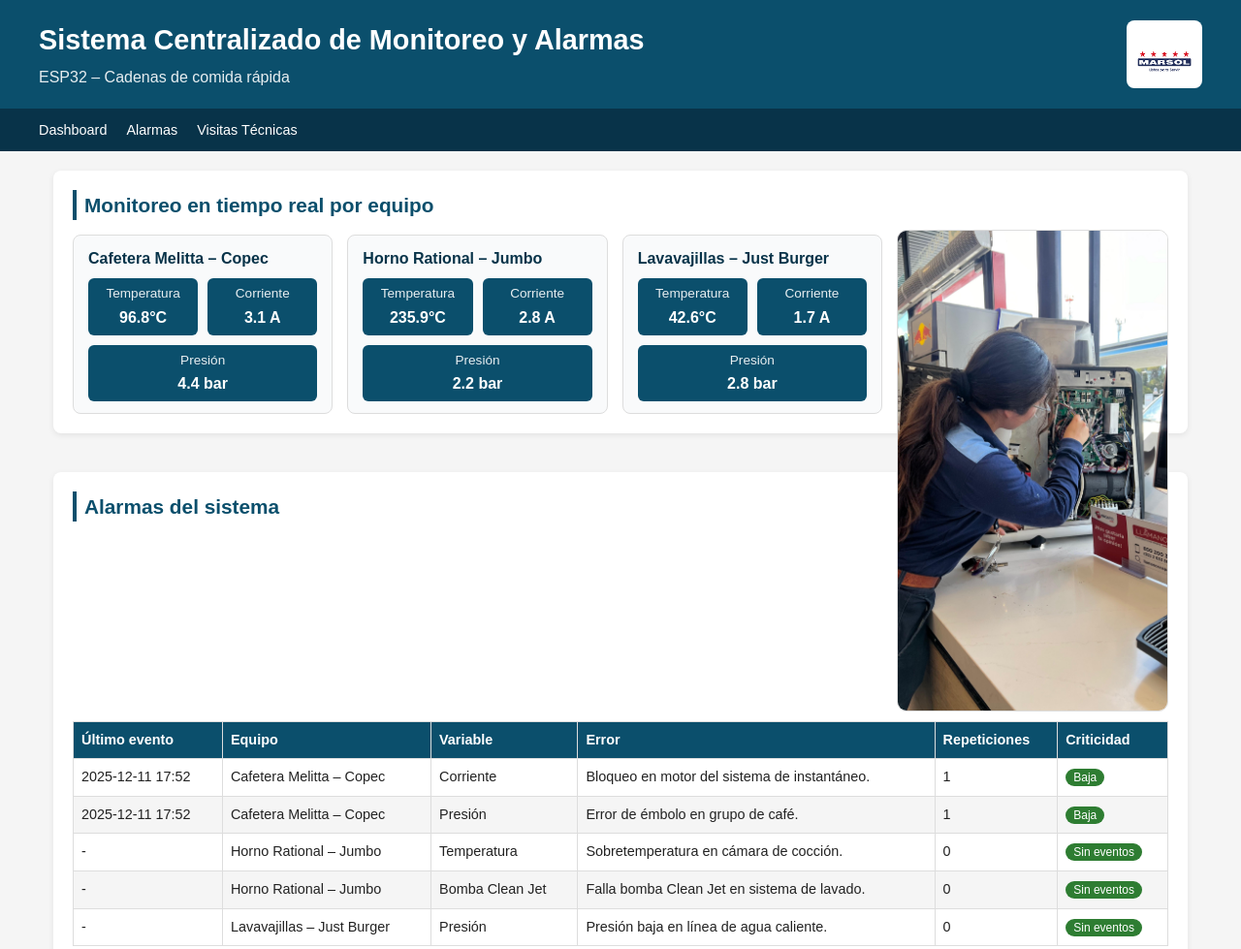
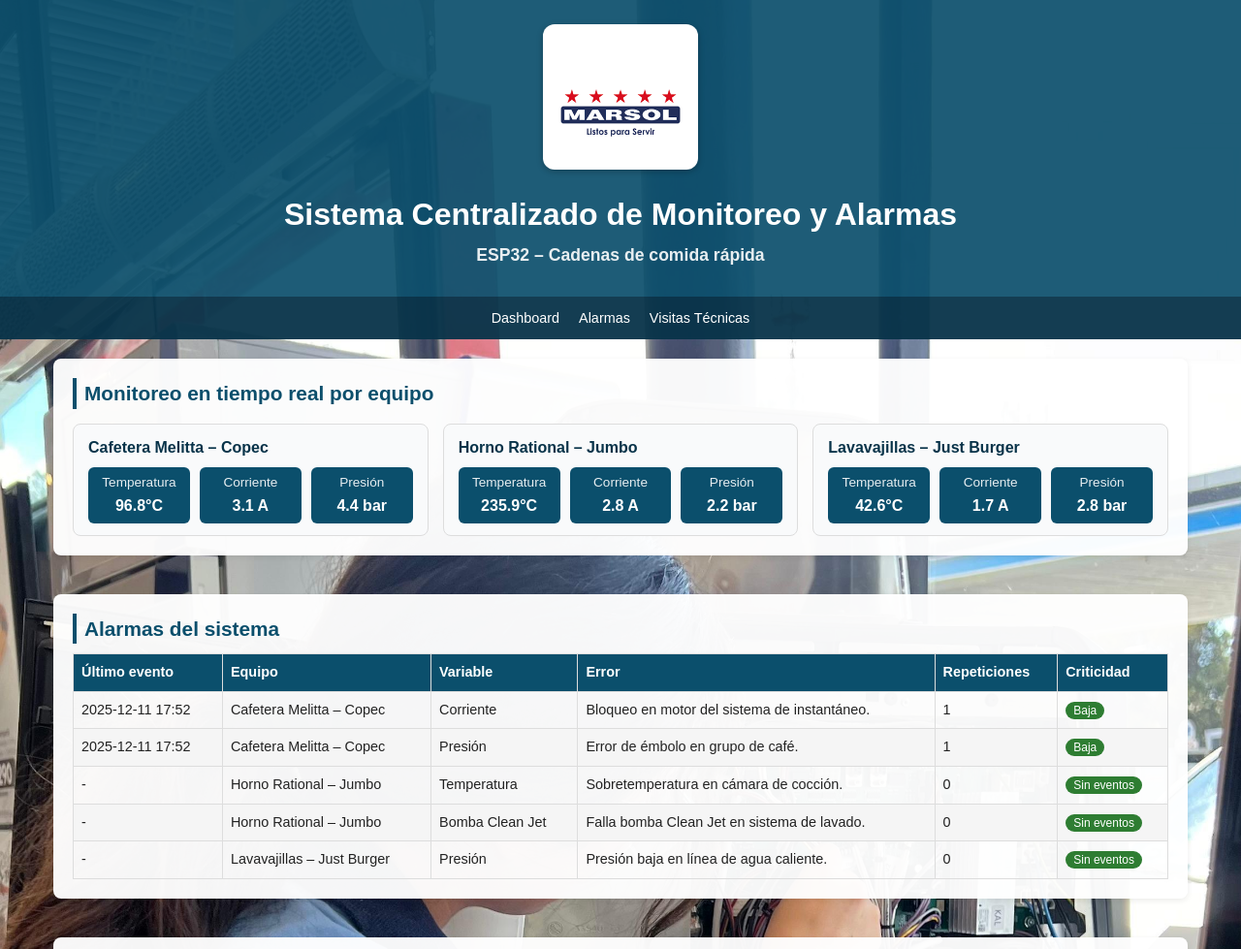
Before and after one commit to mguinezrobles-svg/sistema-monitoreo-web, a plain HTML site: page index.html in a window 1280 px wide. Shown: the top 979 px of the page at 97% size. Drawn offline with Linux system fonts and the light colour scheme.

Commit message:
Update index.html

```diff
--- a/index.html
+++ b/index.html
@@ -7,21 +7,85 @@
   <meta name="description" content="Sistema centralizado de monitoreo y generación de alarmas para cadenas de comida rápida basado en ESP32.">
   <style>
     * { box-sizing: border-box; margin: 0; padding: 0; font-family: Arial, sans-serif; }
-    body { background-color: #f5f5f5; color: #222; line-height: 1.5; }
-    header { background: #0b4f6c; color: #fff; padding: 20px; }
-    header .titulo { max-width: 1200px; margin: 0 auto; display: flex; align-items: center; justify-content: space-between; gap: 15px; }
-    header h1 { font-size: 1.8rem; margin-bottom: 5px; }
-    header h2 { font-size: 1rem; font-weight: normal; opacity: 0.9; }
-    .logo-marsol-header { max-height: 70px; background: #fff; padding: 6px 10px; border-radius: 8px; }
 
-    nav { background: #083349; }
-    nav ul { list-style: none; display: flex; max-width: 1200px; margin: 0 auto; padding: 10px 0; gap: 20px; flex-wrap: wrap; }
-    nav a { color: #fff; text-decoration: none; font-size: 0.9rem; }
+    body {
+      background: #f5f5f5 url('img/maria_servicio_tecnico.jpg') no-repeat center fixed;
+      background-size: cover;
+      color: #222;
+      line-height: 1.5;
+    }
 
-    main { max-width: 1200px; margin: 20px auto; padding: 0 15px 40px; }
-    section { margin-bottom: 40px; background: #fff; border-radius: 8px; padding: 20px; box-shadow: 0 2px 6px rgba(0,0,0,0.08); }
-    section h3 { margin-bottom: 10px; font-size: 1.3rem; color: #0b4f6c; border-left: 4px solid #0b4f6c; padding-left: 8px; }
-    section p { margin-bottom: 10px; font-size: 0.95rem; text-align: justify; }
+    header {
+      background: rgba(11, 79, 108, 0.92);
+      color: #fff;
+      padding: 25px 0;
+      text-align: center;
+    }
+
+    /* LOGO centrado estilo portada */
+    .logo-marsol-header {
+      max-height: 150px;
+      background: #fff;
+      padding: 10px 15px;
+      border-radius: 12px;
+      box-shadow: 0 2px 6px rgba(0,0,0,0.25);
+      margin-bottom: 15px;
+    }
+
+    header h1 {
+      font-size: 2rem;
+      font-weight: bold;
+      margin-bottom: 5px;
+    }
+
+    header h2 {
+      font-size: 1.1rem;
+      opacity: 0.9;
+      margin-bottom: 5px;
+    }
+
+    nav {
+      background: rgba(8, 51, 73, 0.95);
+    }
+
+    nav ul {
+      list-style: none;
+      display: flex;
+      max-width: 1200px;
+      margin: 0 auto;
+      padding: 10px 0;
+      gap: 20px;
+      flex-wrap: wrap;
+      justify-content: center;
+    }
+
+    nav a {
+      color: #fff;
+      text-decoration: none;
+      font-size: 0.9rem;
+    }
+
+    main {
+      max-width: 1200px;
+      margin: 20px auto;
+      padding: 0 15px 40px;
+    }
+
+    section {
+      margin-bottom: 40px;
+      background: rgba(255, 255, 255, 0.96);
+      border-radius: 8px;
+      padding: 20px;
+      box-shadow: 0 2px 6px rgba(0,0,0,0.08);
+    }
+
+    section h3 {
+      margin-bottom: 10px;
+      font-size: 1.3rem;
+      color: #0b4f6c;
+      border-left: 4px solid #0b4f6c;
+      padding-left: 8px;
+    }
 
     .equipos-grid {
       display: grid;
@@ -36,16 +100,19 @@
       padding: 12px 15px;
       background: #f9fafb;
     }
+
     .equipo-card h4 {
       margin-bottom: 8px;
       color: #083349;
     }
+
     .variables-equipo {
       display: flex;
       gap: 10px;
       flex-wrap: wrap;
       margin-top: 5px;
     }
+
     .var-box {
       flex: 1 1 80px;
       background: #0b4f6c;
@@ -55,15 +122,9 @@
       text-align: center;
       font-size: 0.85rem;
     }
-    .var-box span {
-      display: block;
-      opacity: 0.9;
-    }
-    .var-box strong {
-      display: block;
-      margin-top: 2px;
-      font-size: 1rem;
-    }
+
+    .var-box span { display: block; opacity: 0.9; }
+    .var-box strong { display: block; margin-top: 2px; font-size: 1rem; }
 
     table { width: 100%; border-collapse: collapse; margin-top: 10px; font-size: 0.9rem; }
     th, td { border: 1px solid #ddd; padding: 8px; text-align: left; }
@@ -80,41 +141,36 @@
       color: #b71c1c;
       font-weight: bold;
     }
-    .fila-critica td {
-      border-color: #ffcdd2;
-    }
 
-    .foto-autora {
-      max-width: 280px;
-      float: right;
-      margin: 0 0 10px 15px;
+    .fila-critica td { border-color: #ffcdd2; }
+
+    .imagen-seccion {
+      width: 100%;
+      max-width: 650px;
+      display: block;
+      margin: 25px auto;
       border-radius: 10px;
       border: 1px solid #ddd;
     }
 
-    .imagen-seccion {
-      width: 100%;
-      max-width: 600px;
-      display: block;
-      margin: 10px auto 15px auto;
-      border-radius: 10px;
-      border: 1px solid #ddd;
+    footer {
+      background: rgba(8, 51, 73, 0.95);
+      color:#fff;
+      text-align:center;
+      padding:10px;
+      font-size:0.8rem;
     }
-
-    footer { background:#083349; color:#fff; text-align:center; padding:10px; font-size:0.8rem; }
   </style>
 </head>
 
 <body>
 
 <header>
-  <div class="titulo">
-    <div>
-      <h1>Sistema Centralizado de Monitoreo y Alarmas</h1>
-      <h2>ESP32 – Cadenas de comida rápida</h2>
-    </div>
-    <img src="img/logo_marsol.png" class="logo-marsol-header">
-  </div>
+  <!-- LOGO CENTRADO -->
+  <img src="img/logo_marsol.png" class="logo-marsol-header">
+
+  <h1>Sistema Centralizado de Monitoreo y Alarmas</h1>
+  <h2>ESP32 – Cadenas de comida rápida</h2>
 </header>
 
 <nav>
@@ -129,8 +185,6 @@
 
 <section id="dashboard">
   <h3>Monitoreo en tiempo real por equipo</h3>
-
-  <img src="img/maria_servicio_tecnico.jpg" class="foto-autora">
 
   <div class="equipos-grid">
 
@@ -185,8 +239,6 @@
 <section id="visitas">
   <h3>Visitas Técnicas Generadas</h3>
 
-  <img src="img/equipo_tecnico_marsol.jpg" class="imagen-seccion">
-
   <table>
     <thead>
       <tr>
@@ -200,6 +252,9 @@
   </table>
 </section>
 
+<!-- IMAGEN AL FINAL -->
+<img src="img/equipo_tecnico_marsol.jpg" class="imagen-seccion">
+
 </main>
 
 <footer>
@@ -207,17 +262,13 @@
 </footer>
 
 <script>
-  function numero(min, max) {
-    return (Math.random() * (max - min) + min).toFixed(1);
-  }
+  function numero(min, max) { return (Math.random() * (max - min) + min).toFixed(1); }
 
   const erroresConfig = [
     { id:"motor_instantaneo", equipo:"Cafetera Melitta – Copec", variable:"Corriente", descripcion:"Bloqueo en motor del sistema de instantáneo.", repeticiones:0, maxSimulado:8, tieneVisitaCritica:false },
     { id:"error_embolo_cafetera", equipo:"Cafetera Melitta – Copec", variable:"Presión", descripcion:"Error de émbolo en grupo de café.", repeticiones:0, maxSimulado:3, tieneVisitaCritica:false },
     { id:"sobretemp_horno", equipo:"Horno Rational – Jumbo", variable:"Temperatura", descripcion:"Sobretemperatura en cámara de cocción.", repeticiones:0, maxSimulado:5, tieneVisitaCritica:false },
     { id:"falla_bomba_clean_jet", equipo:"Horno Rational – Jumbo", variable:"Bomba Clean Jet", descripcion:"Falla bomba Clean Jet en sistema de lavado.", repeticiones:0, maxSimulado:3, tieneVisitaCritica:false },
-
-    /* AQUÍ EL CAMBIO QUE PEDISTE */
     { id:"baja_presion_lavavajillas", equipo:"Lavavajillas – Just Burger", variable:"Presión", descripcion:"Presión baja en línea de agua caliente.", repeticiones:0, maxSimulado:1, tieneVisitaCritica:false }
   ];
 
@@ -264,40 +315,32 @@
   }
 
   function generarVisitaTecnica(error) {
-    if (error.id === "baja_presion_lavavajillas") return; // NO debe generar visitas
-
+    if (error.id === "baja_presion_lavavajillas") return;
     const yaExiste = visitasTecnicas.some(v =>
-      v.equipo === error.equipo &&
-      v.motivo.includes(error.descripcion) &&
-      v.estado === "Pendiente"
+      v.equipo === error.equipo && v.motivo.includes(error.descripcion) && v.estado === "Pendiente"
     );
     if (yaExiste) return;
 
-    const fecha = new Date().toISOString().replace("T"," ").slice(0,16);
+    visitasTecnicas.push({
+      fecha: new Date().toISOString().replace("T"," ").slice(0,16),
+      equipo: error.equipo,
+      motivo: "Se genera visita técnica debido a múltiples fallas: " + error.descripcion,
+      estado: "Pendiente"
+    });
 
-    visitasTecnicas.push({
-      fecha,
-      equipo:error.equipo,
-      motivo:"Se genera visita de servicio técnico debido a múltiples fallas en: " + error.descripcion,
-      estado:"Pendiente"
-    });
     error.tieneVisitaCritica = true;
-
     renderizarTablaVisitas();
     renderizarTablaErrores();
   }
 
   function registrarError(idError) {
     const error = erroresConfig.find(e => e.id === idError);
-    if (!error) return;
-
-    if (error.repeticiones >= error.maxSimulado) return;
+    if (!error || error.repeticiones >= error.maxSimulado) return;
 
     error.repeticiones++;
     error.ultimaFecha = new Date().toISOString().replace("T"," ").slice(0,16);
 
     if (error.repeticiones === 5) generarVisitaTecnica(error);
-
     renderizarTablaErrores();
   }
 
@@ -306,9 +349,9 @@
       if (error.repeticiones >= error.maxSimulado) return;
 
       let prob = 0.20;
-      if (error.id === "baja_presion_lavavajillas") prob = 0.04; // BAJA: SOLO 1 REPETICIÓN
-      if (error.id === "error_embolo_cafetera" || error.id === "falla_bomba_clean_jet") prob = 0.12;
-      if (error.id === "motor_instantaneo" || error.id === "sobretemp_horno") prob = 0.25;
+      if (error.id === "baja_presion_lavavajillas") prob = 0.04;
+      if (["error_embolo_cafetera","falla_bomba_clean_jet"].includes(error.id)) prob = 0.12;
+      if (["motor_instantaneo","sobretemp_horno"].includes(error.id)) prob = 0.25;
 
       if (Math.random() < prob) registrarError(error.id);
     });
```
